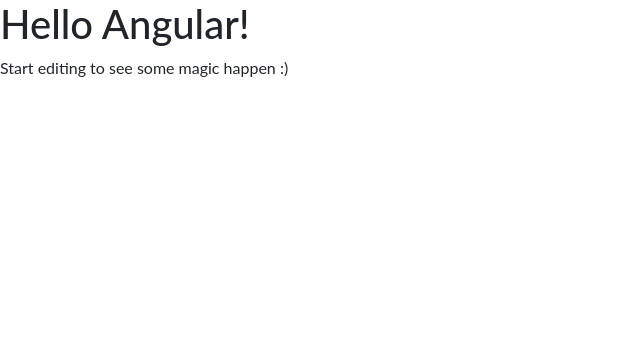
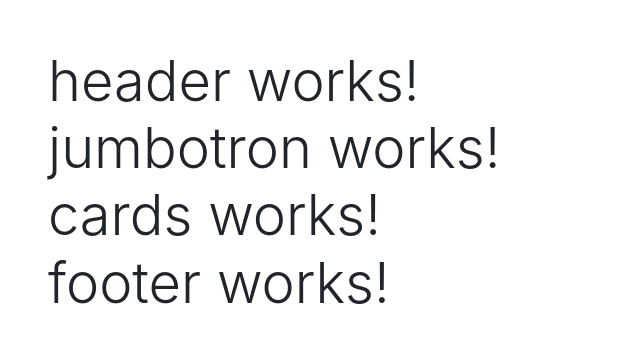
Before and after one commit to ImsirovicAjdin/angular-7p6mhd, an Angular app: page / in a window 1280 px wide. Shown: the top 342 px of the page, without its empty margins (0-640 px from the left). Built offline with nearby package versions, Linux system fonts and the light colour scheme.

Commit message:
Add all the starter code for all the components

```diff
--- a/src/app/app.component.html
+++ b/src/app/app.component.html
@@ -1,4 +1,6 @@
-<hello name="{{ name }}"></hello>
-<p>
-  Start editing to see some magic happen :)
-</p>
+<div class="p-5">
+  <header-area class="display-4"></header-area>
+  <jumbotron-area class="display-4"></jumbotron-area>
+  <cards-area class="display-4"></cards-area>
+  <footer-area class="display-4"></footer-area>
+</div>
--- /dev/null
+++ b/src/app/cards/cards.component.html
@@ -0,0 +1 @@
+<div>cards works!</div>
--- /dev/null
+++ b/src/app/footer/footer.component.html
@@ -0,0 +1 @@
+<div>footer works!</div>
--- /dev/null
+++ b/src/app/header/header.component.html
@@ -0,0 +1 @@
+<div>header works!</div>
--- /dev/null
+++ b/src/app/jumbotron/jumbotron.component.html
@@ -0,0 +1 @@
+<div>jumbotron works!</div>
```
Also changed, not shown: src/app/app.module.ts (+12 -1 lines), src/app/cards/cards.component.ts (added, +7 -0 lines), src/app/footer/footer.component.ts (added, +7 -0 lines), src/app/header/header.component.ts (added, +7 -0 lines), src/app/jumbotron/jumbotron.component.ts (added, +7 -0 lines).
